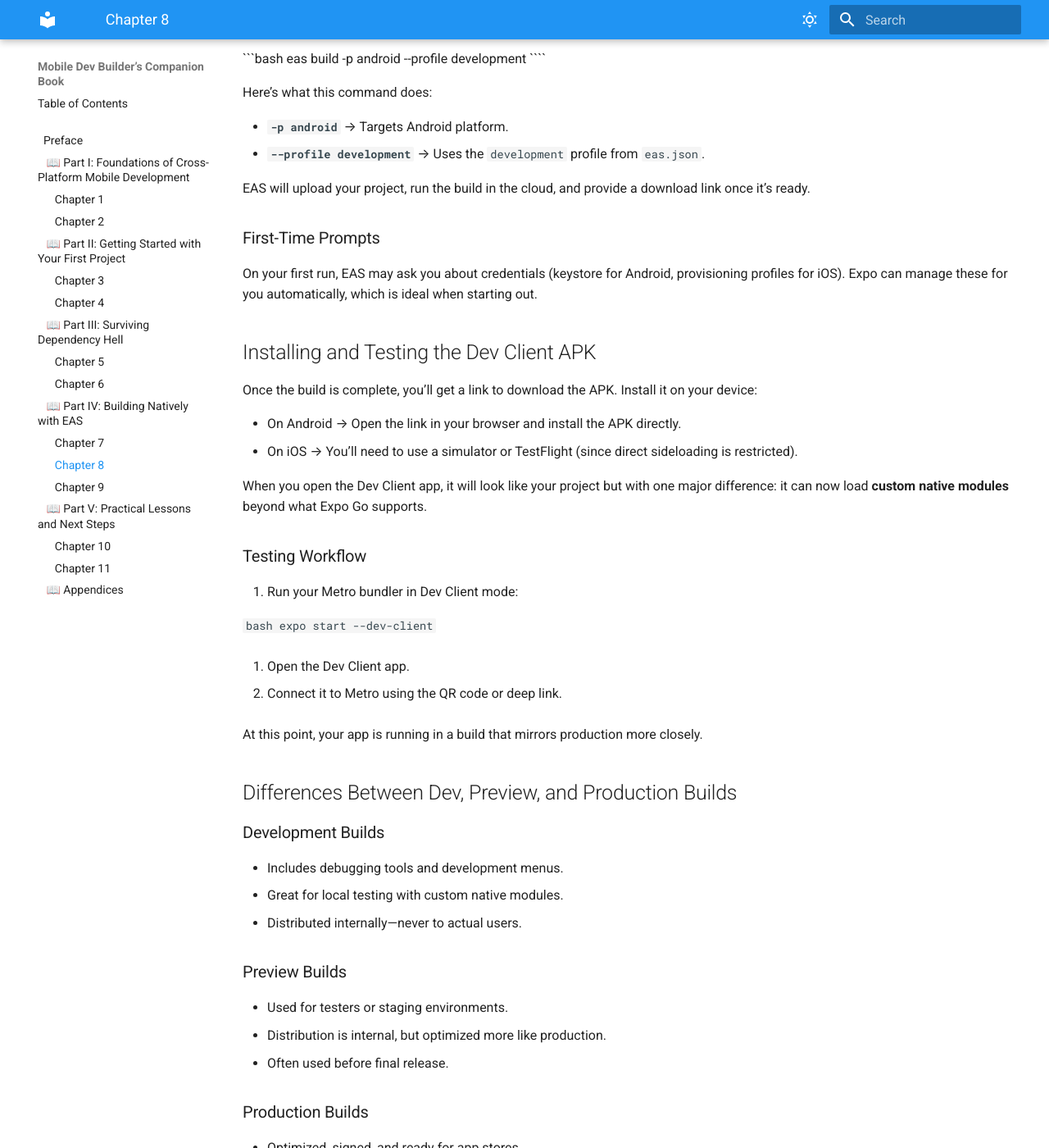
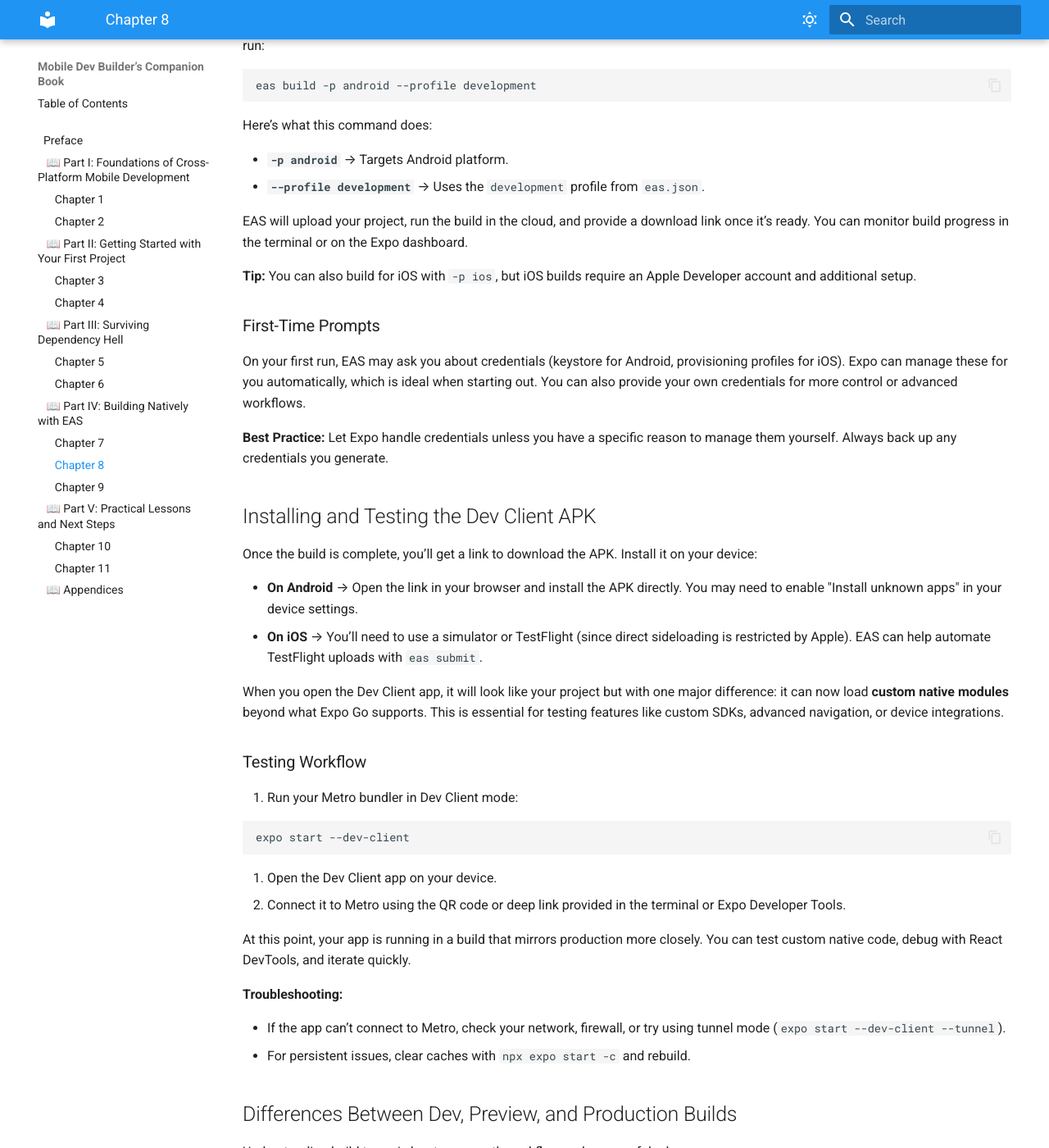
Before and after one commit to McKlay/mobile-dev-companion-book, an MkDocs documentation site: the page built from docs/chapter8.md, in a window 1280 px wide and 1400 px high, scrolled down 428 px. Shown: the whole window at 82% size. Built offline with MkDocs 1.6.1 and Material for MkDocs 9.7.7, drawn with Linux system fonts in a browser that asks for light colours; some of the changed text lies outside the part shown.

Commit message:
expanded details on EAS native build

`````diff
--- a/docs/chapter8.md
+++ b/docs/chapter8.md
@@ -7,7 +7,9 @@
 
 ---
 
-After setting up EAS, it’s time to cross the threshold from Expo Go into the world of true native builds. This chapter will guide you through creating your first native build using EAS, installing it on your device, and understanding the differences between dev, preview, and production builds.
+
+After setting up EAS, it’s time to cross the threshold from Expo Go into the world of true native builds. This chapter will guide you through creating your first native build using EAS, installing it on your device, and understanding the differences between dev, preview, and production builds. You’ll also learn best practices for troubleshooting builds, managing credentials, and testing on real hardware.
+
 
 ## Running `eas build -p android --profile development`
 
@@ -17,68 +19,92 @@
 
 ```bash
 eas build -p android --profile development
-````
+```
 
 Here’s what this command does:
 
-* **`-p android`** → Targets Android platform.
-* **`--profile development`** → Uses the `development` profile from `eas.json`.
+- **`-p android`** → Targets Android platform.
+- **`--profile development`** → Uses the `development` profile from `eas.json`.
 
-EAS will upload your project, run the build in the cloud, and provide a download link once it’s ready.
+EAS will upload your project, run the build in the cloud, and provide a download link once it’s ready. You can monitor build progress in the terminal or on the Expo dashboard.
+
+**Tip:** You can also build for iOS with `-p ios`, but iOS builds require an Apple Developer account and additional setup.
 
 ### First-Time Prompts
 
-On your first run, EAS may ask you about credentials (keystore for Android, provisioning profiles for iOS). Expo can manage these for you automatically, which is ideal when starting out.
+On your first run, EAS may ask you about credentials (keystore for Android, provisioning profiles for iOS). Expo can manage these for you automatically, which is ideal when starting out. You can also provide your own credentials for more control or advanced workflows.
+
+**Best Practice:** Let Expo handle credentials unless you have a specific reason to manage them yourself. Always back up any credentials you generate.
+
 
 ## Installing and Testing the Dev Client APK
 
 Once the build is complete, you’ll get a link to download the APK. Install it on your device:
 
-* On Android → Open the link in your browser and install the APK directly.
-* On iOS → You’ll need to use a simulator or TestFlight (since direct sideloading is restricted).
+- **On Android** → Open the link in your browser and install the APK directly. You may need to enable "Install unknown apps" in your device settings.
+- **On iOS** → You’ll need to use a simulator or TestFlight (since direct sideloading is restricted by Apple). EAS can help automate TestFlight uploads with `eas submit`.
 
-When you open the Dev Client app, it will look like your project but with one major difference: it can now load **custom native modules** beyond what Expo Go supports.
+When you open the Dev Client app, it will look like your project but with one major difference: it can now load **custom native modules** beyond what Expo Go supports. This is essential for testing features like custom SDKs, advanced navigation, or device integrations.
 
 ### Testing Workflow
 
 1. Run your Metro bundler in Dev Client mode:
 
-   ```bash
-   expo start --dev-client
-   ```
+  ```bash
+  expo start --dev-client
+  ```
 
-2. Open the Dev Client app.
+2. Open the Dev Client app on your device.
+3. Connect it to Metro using the QR code or deep link provided in the terminal or Expo Developer Tools.
 
-3. Connect it to Metro using the QR code or deep link.
+At this point, your app is running in a build that mirrors production more closely. You can test custom native code, debug with React DevTools, and iterate quickly.
 
-At this point, your app is running in a build that mirrors production more closely.
+**Troubleshooting:**
+
+- If the app can’t connect to Metro, check your network, firewall, or try using tunnel mode (`expo start --dev-client --tunnel`).
+- For persistent issues, clear caches with `npx expo start -c` and rebuild.
+
 
 ## Differences Between Dev, Preview, and Production Builds
 
+Understanding build types is key to a smooth workflow and successful releases.
+
 ### Development Builds
 
-* Includes debugging tools and development menus.
-* Great for local testing with custom native modules.
-* Distributed internally—never to actual users.
+- Includes debugging tools and development menus (like the Expo Dev Menu).
+- Great for local testing with custom native modules and rapid iteration.
+- Distributed internally—never to actual users or app stores.
+- Not optimized for performance or size.
 
 ### Preview Builds
 
-* Used for testers or staging environments.
-* Distribution is internal, but optimized more like production.
-* Often used before final release.
+- Used for testers, QA, or staging environments.
+- Distribution is internal, but optimized more like production (minified, fewer debug tools).
+- Often used before final release to catch last-minute bugs.
+- Can be shared with stakeholders for feedback.
 
 ### Production Builds
 
-* Optimized, signed, and ready for app stores.
-* No developer menus or debugging overlays.
-* Must meet store requirements (icons, splash screens, signing keys).
+- Optimized, signed, and ready for app stores.
+- No developer menus or debugging overlays.
+- Must meet store requirements (icons, splash screens, signing keys, privacy policies).
+- Should be thoroughly tested before submission.
 
-Knowing which profile to use keeps your workflow smooth: dev for building features, preview for testing with colleagues, and production for the real release.
+**Best Practice:**
+
+- Use dev builds for feature development, preview builds for team testing, and production builds for public release. Keep your `eas.json` profiles organized and document their intended use.
+
 
 ## Conclusion: The First Step Into Native Land
 
 Running `eas build` for the first time marks a milestone—you’re no longer limited to Expo Go, but working with real native binaries. Installing and testing your Dev Client gives you confidence that your app will run as expected outside the sandbox.
 
+**Key Takeaways:**
+
+- EAS builds unlock custom native code and real-world testing.
+- Dev, preview, and production builds serve different purposes—use them wisely.
+- Always test on real devices before releasing to users.
+
 In the next chapter, we’ll connect your Dev Client to Metro more deeply, exploring tunnels, hotspots, and USB fallback methods to keep your feedback loop fast and reliable.
 
 ---
`````
